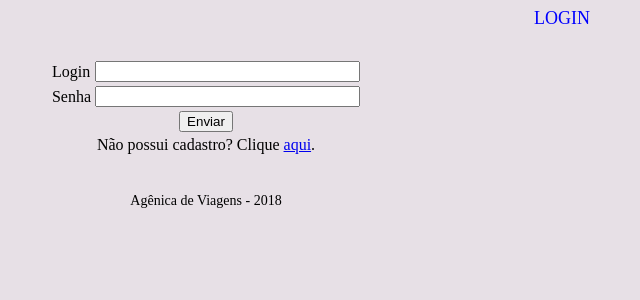
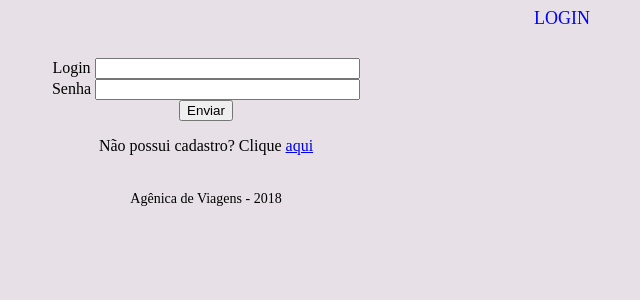
Before and after one commit to matgitirana/Joestar-Company, a PHP site: page /login.php in a window 1280 px wide. Shown: the top 300 px of the page, without its empty margins (434-1074 px from the left). Run offline with PHP 8.4, Linux system fonts and the light colour scheme.

Commit message:
login table removed

```diff
--- a/login.php
+++ b/login.php
@@ -22,39 +22,18 @@
         </div>
 
         <div>
-        	<form action="login2.php" method="post">
-			<table align="center" border="0" width =30%>
 
-				<tr>
-					<td><label>Login</label></td>
-					<td><input type="text" size="30" name="usuario" maxlength="15"></td>
-				</tr>
+			<div style="list-style: none; text-align: center;">
+				<form action="login2.php" method="post">
+				<li><label>Login</label>
+				<input type="text" size="30" name="usuario" maxlength="15"></li>
+				<li><label>Senha</label>
+				<input type="password" size="30" name="senha" minlength="8" maxlength="30"></li>
+				<li><input type="submit" value="Enviar"></li>
+				<li><p>Não possui cadastro? Clique <a href='cadastro.php'>aqui</a></p></li>
+				</form>
+			</div>
 
-
-				<tr>
-					<td><label>Senha</label></td>
-					<td><input type="password" size="30" name="senha" minlength="8" maxlength="30" ></td>
-				</tr>
-
-
-
-				<tr>
-					<td align="center" colspan="2">
-						<input type="submit" value="Enviar">
-					</td>
-				</tr>
-				<tr>
-                    <td colspan='2' align='center' valign='middle'>
-                        <p>
-                            Não possui cadastro? Clique <a href='cadastro.php'>aqui</a>.
-                        </p>
-                    </td>
-                </tr>
-
-
-
-			</table>
-		    </form>
 
         </div>
 
```
